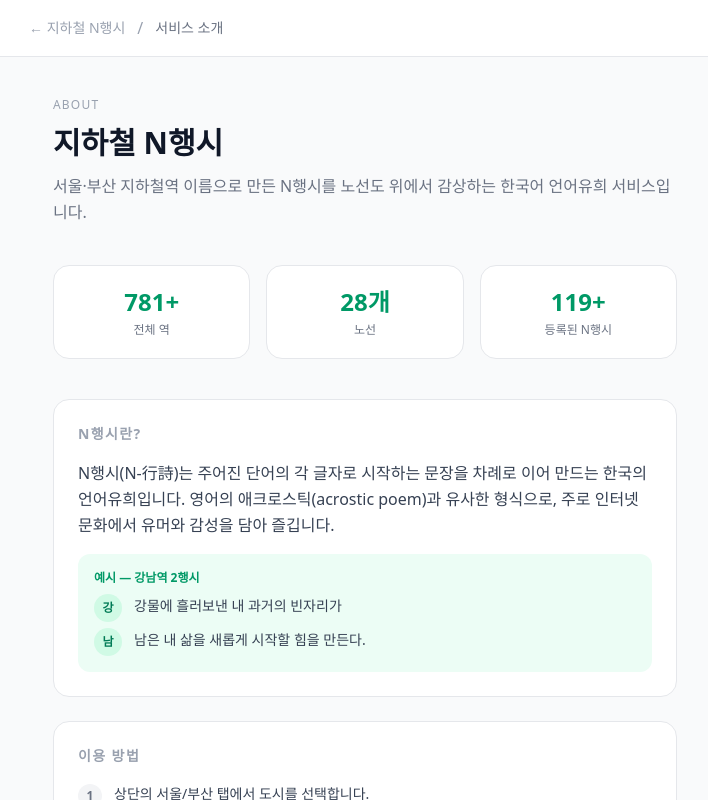
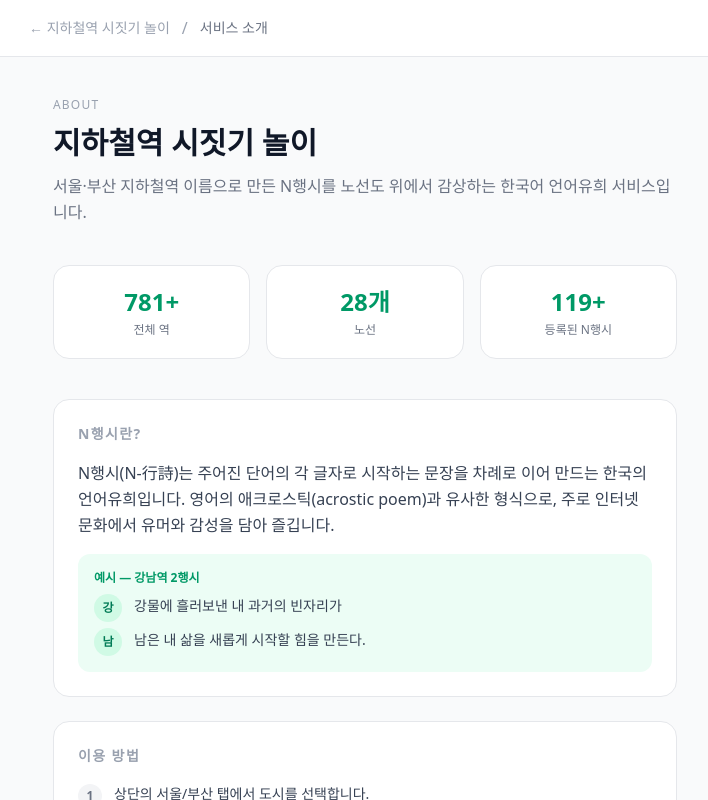
Before and after one commit to nohdaeyoung/subway-acrostic, a Next.js app: page /about in a window 1280 px wide. Shown: the top 800 px of the page, without its empty margins (275-983 px from the left). Built offline with nearby package versions, Linux system fonts and the light colour scheme.

Commit message:
rename: 지하철 N행시 → 지하철역 시짓기 놀이
Co-Authored-By: Claude Opus 4.6 <noreply@anthropic.com>

```diff
--- a/package.json
+++ b/package.json
@@ -3,7 +3,7 @@
   "version": "0.1.0",
   "private": true,
   "scripts": {
-    "dev": "next dev -p 3333",
+    "dev": "next dev -p 3500",
     "build": "next build",
     "start": "next start",
     "lint": "eslint"
--- a/src/app/about/page.tsx
+++ b/src/app/about/page.tsx
@@ -9,10 +9,10 @@ const BASE_URL = "https://m.324.ing";
 export const metadata: Metadata = {
   title: "서비스 소개",
   description:
-    "지하철 N행시 서비스 소개. 서울·부산 700개 이상 지하철역 이름으로 만든 삼행시·사행시를 노선도 위에서 감상하세요. N행시란 무엇인지, 어떻게 즐기는지 알아보세요.",
+    "지하철역 시짓기 놀이 서비스 소개. 서울·부산 700개 이상 지하철역 이름으로 만든 삼행시·사행시를 노선도 위에서 감상하세요. N행시란 무엇인지, 어떻게 즐기는지 알아보세요.",
   alternates: { canonical: "/about" },
   openGraph: {
-    title: "서비스 소개 | 지하철 N행시",
+    title: "서비스 소개 | 지하철역 시짓기 놀이",
     description:
       "서울·부산 700개 이상 지하철역 이름으로 만든 N행시 서비스. 노선도 위에서 역 이름 삼행시·사행시를 감상하세요.",
     url: `${BASE_URL}/about`,
@@ -20,7 +20,7 @@ export const metadata: Metadata = {
   },
   twitter: {
     card: "summary_large_image",
-    title: "서비스 소개 | 지하철 N행시",
+    title: "서비스 소개 | 지하철역 시짓기 놀이",
     description: "서울·부산 700개 이상 지하철역 이름으로 만든 N행시 서비스.",
   },
 };
@@ -33,13 +33,13 @@ const seededCount = ACROSTIC_SEEDS.length;
 const jsonLd = {
   "@context": "https://schema.org",
   "@type": "AboutPage",
-  name: "지하철 N행시 서비스 소개",
+  name: "지하철역 시짓기 놀이 서비스 소개",
   url: `${BASE_URL}/about`,
   description:
     "서울·부산 지하철역 이름으로 만든 N행시(삼행시·사행시) 서비스 소개 페이지",
   mainEntity: {
     "@type": "Organization",
-    name: "지하철 N행시",
+    name: "지하철역 시짓기 놀이",
     url: BASE_URL,
     sameAs: [BASE_URL],
     description:
@@ -75,7 +75,7 @@ export default function AboutPage() {
             href="/"
             className="text-gray-400 hover:text-gray-600:text-gray-300 text-sm transition-colors"
           >
-            ← 지하철 N행시
+            ← 지하철역 시짓기 놀이
           </Link>
           <span className="text-gray-400">/</span>
           <span className="text-sm text-gray-500">서비스 소개</span>
@@ -89,7 +89,7 @@ export default function AboutPage() {
             About
           </p>
           <h1 className="text-3xl font-bold text-gray-900 mb-3">
-            지하철 N행시
+            지하철역 시짓기 놀이
           </h1>
           <p className="text-gray-500 leading-relaxed">
             서울·부산 지하철역 이름으로 만든 N행시를 노선도 위에서 감상하는 한국어 언어유희 서비스입니다.
@@ -228,7 +228,7 @@ export default function AboutPage() {
       </main>
 
       <footer className="border-t border-gray-200 bg-white px-6 py-4 text-center text-xs text-gray-400">
-        © {new Date().getFullYear()} 지하철 N행시. All rights reserved.
+        © {new Date().getFullYear()} 지하철역 시짓기 놀이. All rights reserved.
       </footer>
 
       <script
--- a/src/app/dev-note/page.tsx
+++ b/src/app/dev-note/page.tsx
@@ -4,13 +4,13 @@ import Link from "next/link";
 export const metadata: Metadata = {
   title: "개발 노트",
   description:
-    "지하철 N행시 서비스의 개발 기록과 버전별 업데이트 이력을 확인하세요. 역 데이터 교정, UI 개선, 인프라 변경 내역을 담고 있습니다.",
+    "지하철역 시짓기 놀이 서비스의 개발 기록과 버전별 업데이트 이력을 확인하세요. 역 데이터 교정, UI 개선, 인프라 변경 내역을 담고 있습니다.",
   alternates: {
     canonical: "/dev-note",
   },
   openGraph: {
-    title: "개발 노트 | 지하철 N행시",
-    description: "지하철 N행시 서비스의 개발 기록과 버전별 업데이트 이력",
+    title: "개발 노트 | 지하철역 시짓기 놀이",
+    description: "지하철역 시짓기 놀이 서비스의 개발 기록과 버전별 업데이트 이력",
     url: "https://m.324.ing/dev-note",
   },
 };
@@ -142,7 +142,7 @@ const devLog = [
     title: "초기 구현",
     date: "2026-03-02",
     items: [
-      "지하철 N행시 웹서비스 초기 구현",
+      "지하철역 시짓기 놀이 웹서비스 초기 구현",
       "역 이름으로 N행시 작성·열람 기본 기능",
       "서울·부산 도시 탭 전환",
       "N행시 목록 / 지도 뷰 모드",
@@ -162,14 +162,14 @@ export default function DevNotePage() {
           ← 홈으로
         </Link>
         <h1 className="text-lg font-bold text-gray-900">개발 노트</h1>
-        <span className="text-sm text-gray-400">지하철 N행시 개발 기록</span>
+        <span className="text-sm text-gray-400">지하철역 시짓기 놀이 개발 기록</span>
       </header>
 
       {/* Content */}
       <main className="flex-1 max-w-2xl mx-auto w-full px-6 py-10">
         {/* Project summary */}
         <section className="mb-10">
-          <h2 className="text-2xl font-bold text-gray-900 mb-4">지하철 N행시</h2>
+          <h2 className="text-2xl font-bold text-gray-900 mb-4">지하철역 시짓기 놀이</h2>
           <div className="text-gray-500 text-sm leading-relaxed space-y-3">
             <p>
               제작자는 지하철역 이름으로 N행시를 쓰는 것이 취미입니다. 계기는 경험수집잡화점의 온라인 모임에서 시작되었습니다. 그 후에도 지속해서 관심을 가지고 작성하고 있습니다. 현재는 농담으로 죽고 싶은 생각이 들 때마다 한편씩 쓴다고 합니다.
@@ -232,7 +232,7 @@ export default function DevNotePage() {
 
       {/* Footer */}
       <footer className="border-t border-gray-200 bg-white px-6 py-4 text-center text-xs text-gray-400">
-        © {new Date().getFullYear()} 지하철 N행시. All rights reserved.
+        © {new Date().getFullYear()} 지하철역 시짓기 놀이. All rights reserved.
       </footer>
     </div>
   );
--- a/src/app/layout.tsx
+++ b/src/app/layout.tsx
@@ -32,8 +32,8 @@ const nVerify = process.env.NAVER_SITE_VERIFICATION;
 export const metadata: Metadata = {
   metadataBase: new URL(BASE_URL),
   title: {
-    default: "지하철 N행시 — 서울·부산 지하철역 삼행시 모음",
-    template: "%s | 지하철 N행시",
+    default: "지하철역 시짓기 놀이 — 서울·부산 지하철역 삼행시 모음",
+    template: "%s | 지하철역 시짓기 놀이",
   },
   description:
     "서울·부산 700개 이상 지하철역 이름으로 쓴 N행시를 노선도 위에서 감상하세요. 삼행시·사행시를 직접 작성하고 공유할 수 있습니다.",
@@ -41,22 +41,22 @@ export const metadata: Metadata = {
     "N행시", "삼행시", "사행시", "지하철", "서울지하철",
     "부산지하철", "지하철역", "언어유희", "역이름", "노선도",
   ],
-  authors: [{ name: "지하철 N행시", url: BASE_URL }],
-  creator: "지하철 N행시",
-  publisher: "지하철 N행시",
+  authors: [{ name: "지하철역 시짓기 놀이", url: BASE_URL }],
+  creator: "지하철역 시짓기 놀이",
+  publisher: "지하철역 시짓기 놀이",
   alternates: { canonical: "/" },
   openGraph: {
     type: "website",
     locale: "ko_KR",
     url: BASE_URL,
-    siteName: "지하철 N행시",
-    title: "지하철 N행시 — 서울·부산 지하철역 삼행시 모음",
+    siteName: "지하철역 시짓기 놀이",
+    title: "지하철역 시짓기 놀이 — 서울·부산 지하철역 삼행시 모음",
     description: "서울·부산 700개 이상 지하철역 이름으로 쓴 N행시를 노선도 위에서 감상하세요.",
-    images: [{ url: `${BASE_URL}/og`, width: 1200, height: 630, alt: "지하철 N행시" }],
+    images: [{ url: `${BASE_URL}/og`, width: 1200, height: 630, alt: "지하철역 시짓기 놀이" }],
   },
   twitter: {
     card: "summary_large_image",
-    title: "지하철 N행시 — 서울·부산 지하철역 삼행시",
+    title: "지하철역 시짓기 놀이 — 서울·부산 지하철역 삼행시",
     description: "서울·부산 700개 이상 지하철역 이름으로 쓴 N행시를 노선도 위에서 감상하세요.",
     creator: "@subway_nacrostic",
     images: [`${BASE_URL}/og`],
--- a/src/app/line/[city]/[lineId]/page.tsx
+++ b/src/app/line/[city]/[lineId]/page.tsx
@@ -50,7 +50,7 @@ export async function generateMetadata({
   if (!line) return {};
 
   const cityLabel = CITY_LABEL[city as City];
-  const title = `${cityLabel} ${line.name} N행시 모음 - 지하철 N행시`;
+  const title = `${cityLabel} ${line.name} N행시 모음 - 지하철역 시짓기 놀이`;
   const description = `${cityLabel} 지하철 ${line.name} 역 이름으로 만든 N행시 모음. ${line.name} 각 역의 개성 있는 삼행시·사행시를 노선도와 함께 감상하세요.`;
   const ogImage = `${BASE_URL}/og?title=${encodeURIComponent(`${cityLabel} ${line.name}`)}&subtitle=${encodeURIComponent("역 이름 N행시 모음")}&tag=${encodeURIComponent(`${cityLabel} 지하철`)}`;
 
@@ -98,7 +98,7 @@ export default async function LinePage({
     name: `${cityLabel} ${line.name} N행시 모음`,
     description: `${cityLabel} 지하철 ${line.name} 각 역 이름으로 만든 N행시 컬렉션`,
     url: `${BASE_URL}/line/${city}/${lineId}`,
-    isPartOf: { "@type": "WebApplication", name: "지하철 N행시", url: BASE_URL },
+    isPartOf: { "@type": "WebApplication", name: "지하철역 시짓기 놀이", url: BASE_URL },
     hasPart: seededStations.map((s) => ({
       "@type": "CreativeWork",
       name: `${stationLabel(s.name)} N행시`,
@@ -132,7 +132,7 @@ export default async function LinePage({
       <header className="bg-white border-b border-gray-200 px-6 py-4">
         <div className="max-w-3xl mx-auto flex items-center gap-3">
           <Link href="/" className="text-gray-400 hover:text-gray-600 text-sm transition-colors">
-            ← 지하철 N행시
+            ← 지하철역 시짓기 놀이
           </Link>
           <span className="text-gray-400">/</span>
           <span className="text-sm text-gray-500">{cityLabel} {line.name}</span>
@@ -219,7 +219,7 @@ export default async function LinePage({
       </main>
 
       <footer className="border-t border-gray-200 bg-white px-6 py-4 text-center text-xs text-gray-400">
-        © {new Date().getFullYear()} 지하철 N행시. All rights reserved.
+        © {new Date().getFullYear()} 지하철역 시짓기 놀이. All rights reserved.
       </footer>
 
       <script
--- a/src/app/llms-full.txt/route.ts
+++ b/src/app/llms-full.txt/route.ts
@@ -11,7 +11,7 @@ const ALL_STATIONS = new Map(
 
 export async function GET() {
   const lines: string[] = [
-    `# 지하철 N행시 (Subway Acrostic) — Full Content Index`,
+    `# 지하철역 시짓기 놀이 (Subway Acrostic) — Full Content Index`,
     `# Generated: ${new Date().toISOString()}`,
     `# URL: ${BASE_URL}/llms-full.txt`,
     ``,
--- a/src/app/og/route.tsx
+++ b/src/app/og/route.tsx
@@ -4,7 +4,7 @@ export const runtime = "edge";
 
 export async function GET(request: Request) {
   const { searchParams } = new URL(request.url);
-  const title = searchParams.get("title") || "지하철 N행시";
+  const title = searchParams.get("title") || "지하철역 시짓기 놀이";
   const subtitle = searchParams.get("subtitle") || "서울·부산 지하철역 이름으로 쓴 N행시";
   const tag = searchParams.get("tag") || "";
 
@@ -66,7 +66,7 @@ export async function GET(request: Request) {
             fontWeight: 600,
           }}
         >
-          🚇 지하철 N행시 — m.324.ing
+          🚇 지하철역 시짓기 놀이 — m.324.ing
         </div>
       </div>
     ),
--- a/src/app/station/[stationId]/page.tsx
+++ b/src/app/station/[stationId]/page.tsx
@@ -33,7 +33,7 @@ export async function generateMetadata({
   const chars = station.name.split("");
   const preview = seed.lines[0] ? `"${chars[0]}${seed.lines[0].slice(0, 20)}"` : "";
   const nType = `${chars.length}행시`;
-  const title = `${stationLabel(station.name)} ${nType} - 지하철 N행시`;
+  const title = `${stationLabel(station.name)} ${nType} - 지하철역 시짓기 놀이`;
   const description = `${stationLabel(station.name)} 이름으로 만든 ${nType}. ${preview} — 지하철역 이름으로 쓴 N행시를 노선도 위에서 감상하세요.`;
 
   const ogImage = `${BASE_URL}/og?title=${encodeURIComponent(station.name + "역")}&subtitle=${encodeURIComponent(`${chars.length}행시 · ${preview}`)}&tag=${encodeURIComponent(`${stationId.startsWith("b-") ? "부산" : "서울"} 지하철`)}`;
@@ -92,7 +92,7 @@ export default async function StationPage({
       },
       containedInPlace: { "@type": "Place", name: `${cityLabel}특별시` },
     },
-    isPartOf: { "@type": "WebApplication", name: "지하철 N행시", url: BASE_URL },
+    isPartOf: { "@type": "WebApplication", name: "지하철역 시짓기 놀이", url: BASE_URL },
   };
 
   // JSON-LD: BreadcrumbList
@@ -149,7 +149,7 @@ export default async function StationPage({
       <header className="bg-white border-b border-gray-200 px-6 py-4">
         <div className="max-w-2xl mx-auto flex items-center gap-3">
           <Link href="/" className="text-gray-400 hover:text-gray-600 text-sm transition-colors">
-            ← 지하철 N행시
+            ← 지하철역 시짓기 놀이
           </Link>
           <span className="text-gray-400">/</span>
           <span className="text-sm text-gray-500">{stationLabel(station.name)}</span>
@@ -223,7 +223,7 @@ export default async function StationPage({
       </main>
 
       <footer className="border-t border-gray-200 bg-white px-6 py-4 text-center text-xs text-gray-400">
-        © {new Date().getFullYear()} 지하철 N행시. All rights reserved.
+        © {new Date().getFullYear()} 지하철역 시짓기 놀이. All rights reserved.
       </footer>
 
       <script
--- a/src/components/JsonLd.tsx
+++ b/src/components/JsonLd.tsx
@@ -4,7 +4,7 @@ export function WebAppJsonLd() {
   const data = {
     "@context": "https://schema.org",
     "@type": "WebApplication",
-    name: "지하철 N행시",
+    name: "지하철역 시짓기 놀이",
     url: BASE_URL,
     description:
       "서울·부산 지하철역 이름으로 N행시(삼행시·사행시)를 작성하고 노선도 위에서 열람하는 웹 서비스",
@@ -18,7 +18,7 @@ export function WebAppJsonLd() {
     },
     author: {
       "@type": "Organization",
-      name: "지하철 N행시",
+      name: "지하철역 시짓기 놀이",
       url: BASE_URL,
     },
     about: [
@@ -52,7 +52,7 @@ export function FaqJsonLd() {
       },
       {
         "@type": "Question",
-        name: "지하철 N행시는 어떻게 사용하나요?",
+        name: "지하철역 시짓기 놀이는 어떻게 사용하나요?",
         acceptedAnswer: {
           "@type": "Answer",
           text: "지도 뷰 또는 목록 뷰에서 원하는 지하철역을 클릭하면 해당 역 이름으로 작성된 N행시를 바로 볼 수 있습니다. 서울과 부산의 700개 이상 역을 지원합니다.",
```
